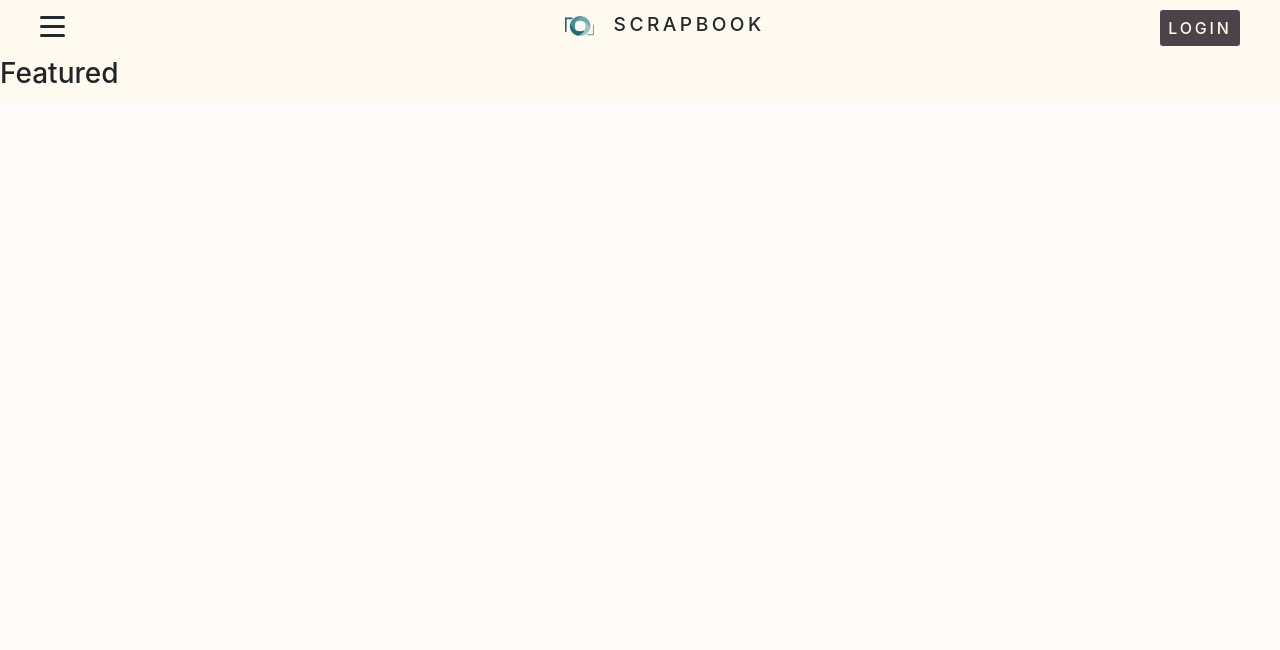
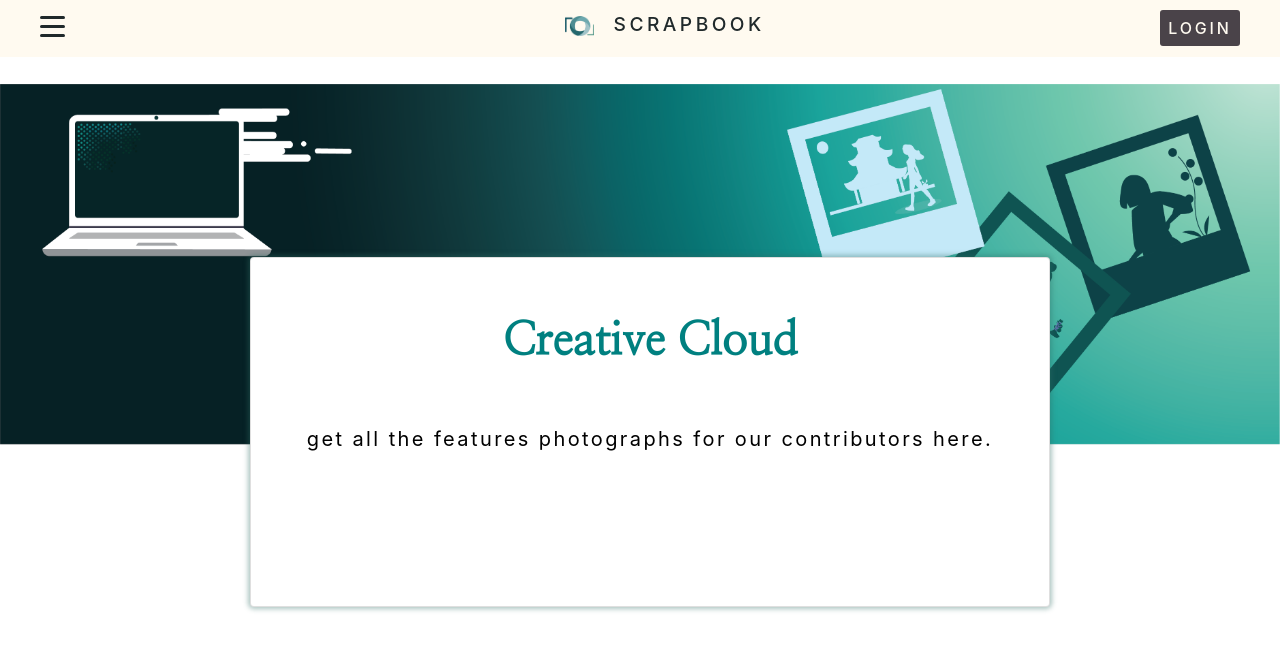
Before and after one commit to manaswitatalukdar/Scrapbook-PhotoGalleryWebApp, a React (Create React App) app in the folder client/: page /featured in a window 1280 px wide. Shown: the top 650 px of the page. Built offline with nearby package versions, Linux system fonts and the light colour scheme; the HTML template or start-up script is replaced by a standard one; a web font is replaced by a local one.

Commit message:
[updates] featured

```diff
--- a/client/src/App.css
+++ b/client/src/App.css
@@ -548,6 +548,16 @@
   opacity: 0;
 }
 
+.card {
+  min-height: 350px;
+  max-width: 800px;
+  margin-left: 250px;
+  -webkit-box-shadow: 0 0 5px 2px rgba(48, 109, 99, 0.4);
+  -moz-box-shadow: 0 0 5px 2px rgba(48, 109, 99, 0.4);
+  box-shadow: 0 0 5px 2px rgba(48, 109, 99, 0.4);
+  padding-top: 50px;
+  font-size: 16px;
+}
 .users {
   padding-top: 100px;
   padding-left: 100px;
@@ -560,6 +570,16 @@
   font-size: 60px;
   font-family: "Red Rose", cursive;
   letter-spacing: 0.1em;
+}
+
+.featured {
+  min-height: 900px;
+  padding-top: 200px;
+  text-align: center;
+  background-size: contain;
+  background-position: center;
+  background-repeat: no-repeat;
+  background-image: url(images/background8.png);
 }
 
 .background {
@@ -805,8 +825,3 @@
   top: 2100px;
   right: 300px;
 }
-
-.userprofile {
-  position: absolute;
-  top: 1600px;
-}
--- a/client/src/components/Featured.js
+++ b/client/src/components/Featured.js
@@ -6,9 +6,31 @@
 class Featured extends Component {
   render() {
     return (
-      <div className="Featured">
-        <h3>Featured</h3>
-        <div className="header-wrapper"></div>
+      <div className="background">
+        <div className="featured">
+          <div className="card">
+            <div
+              style={{
+                fontFamily: ` 'Nanum Myeongjo', serif`,
+                fontSize: `45px`,
+                fontWeight: `600`,
+                color: `teal`,
+              }}
+            >
+              Creative Cloud
+            </div>
+            <br />
+            <br />
+            <div
+              style={{
+                fontSize: `20px`,
+                letterSpacing: `0.12em`,
+              }}
+            >
+              get all the features photographs for our contributors here.
+            </div>
+          </div>
+        </div>
       </div>
     );
   }
--- a/client/src/components/LoginForm.js
+++ b/client/src/components/LoginForm.js
@@ -4,6 +4,7 @@
 import * as Yup from "yup";
 
 const FormBody = styled.div`
+  text-align: center;
   color: white;
   background-color: rgba(0, 0, 0, 0.9);
   padding-top: 30px;
@@ -36,11 +37,7 @@
       >
         {({ isSubmitting }) => (
           <Form>
-            <Field
-              type="post_code"
-              name="post_code"
-              placeholder="Enter your ID"
-            />
+            <Field type="name" name="name" placeholder="Enter your Username" />
             <br />
             <ErrorMessage name="name" component={Error} />
             <br />
--- a/client/src/components/Users.js
+++ b/client/src/components/Users.js
@@ -6,6 +6,7 @@
 import ScrollAnimation from "react-animate-on-scroll";
 import axios from "axios";
 import User from "./User";
+import scrollToComponent from "react-scroll-to-component";
 
 const Userlist = styled.ul`
   overflow: hidden;
@@ -27,6 +28,7 @@
 class Users extends Component {
   constructor(props) {
     super(props);
+    this.ref = React.createRef();
     this.state = {
       users: [],
       isLoaded: false,
@@ -37,8 +39,6 @@
   }
 
   componentDidMount() {
-    console.log("1");
-    this.ref = React.createRef();
     axios.get("https://www.balldontlie.io/api/v1/players").then((result) => {
       this.setState({
         isLoaded: true,
@@ -48,7 +48,6 @@
   }
 
   updateSearch(event) {
-    console.log("2");
     this.setState({ search: event.target.value.substr(0, 20) });
   }
 
@@ -694,6 +693,9 @@
             points="633.12 155.96 638.6 153.22 639.84 157.61 636.48 159.82 633.12 155.96"
           />
         </svg>
+        <div style={{ position: `absolute`, top: `1900px` }} ref={this.ref}>
+          {" "}
+        </div>
 
         <div className="search-bar">
           <input
@@ -712,16 +714,14 @@
         <Userlist>
           {filteredUsers.map((user) => (
             <Link
+              onClick={() => {
+                scrollToComponent(this.ref.current);
+              }}
               key={user.id}
               style={{ color: "#FFF", textDecoration: `none` }}
               to={{
                 pathname: `/users/search/${user.first_name}`,
                 state: { value: user },
-              }}
-              onClick={() => {
-                this.ref.current.scrollIntoView({
-                  behavior: "smooth",
-                });
               }}
             >
               <li className="userlist">
@@ -731,9 +731,6 @@
           ))}
         </Userlist>
 
-        <div className="userprofile" ref={this.ref}>
-          {" "}
-        </div>
         <Route path="/users/search/:username" component={User} />
       </div>
     );
```
Also changed, not shown: client/src/images/background8.png (added).
